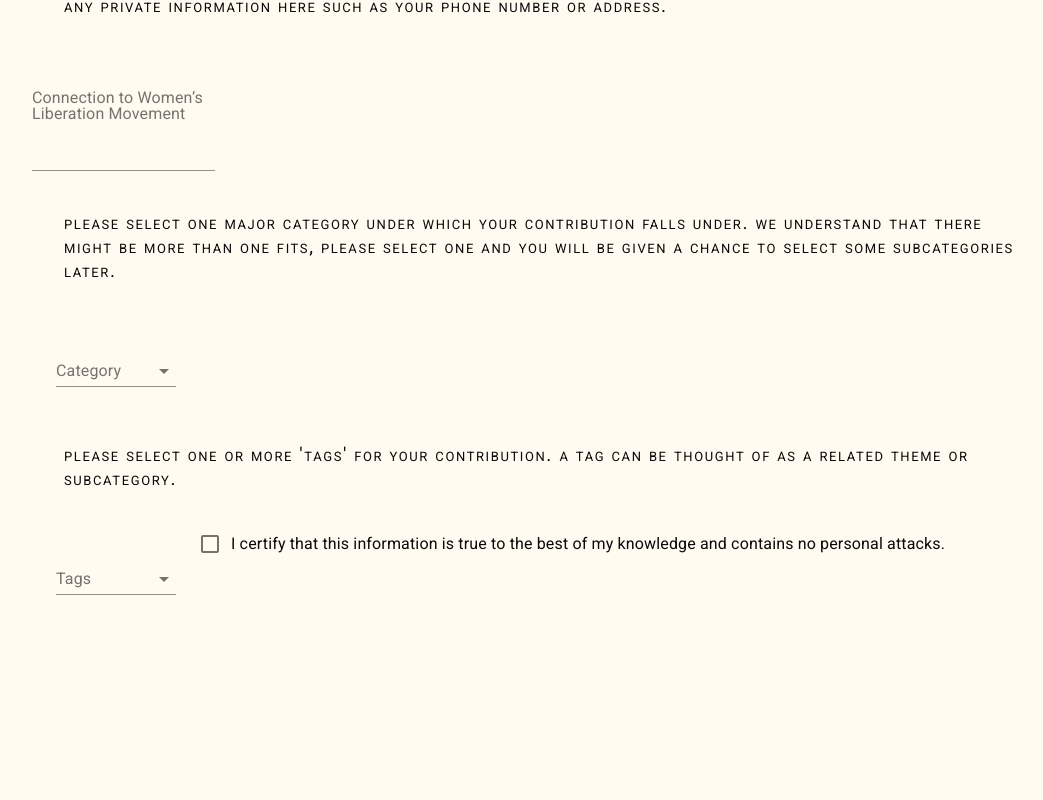
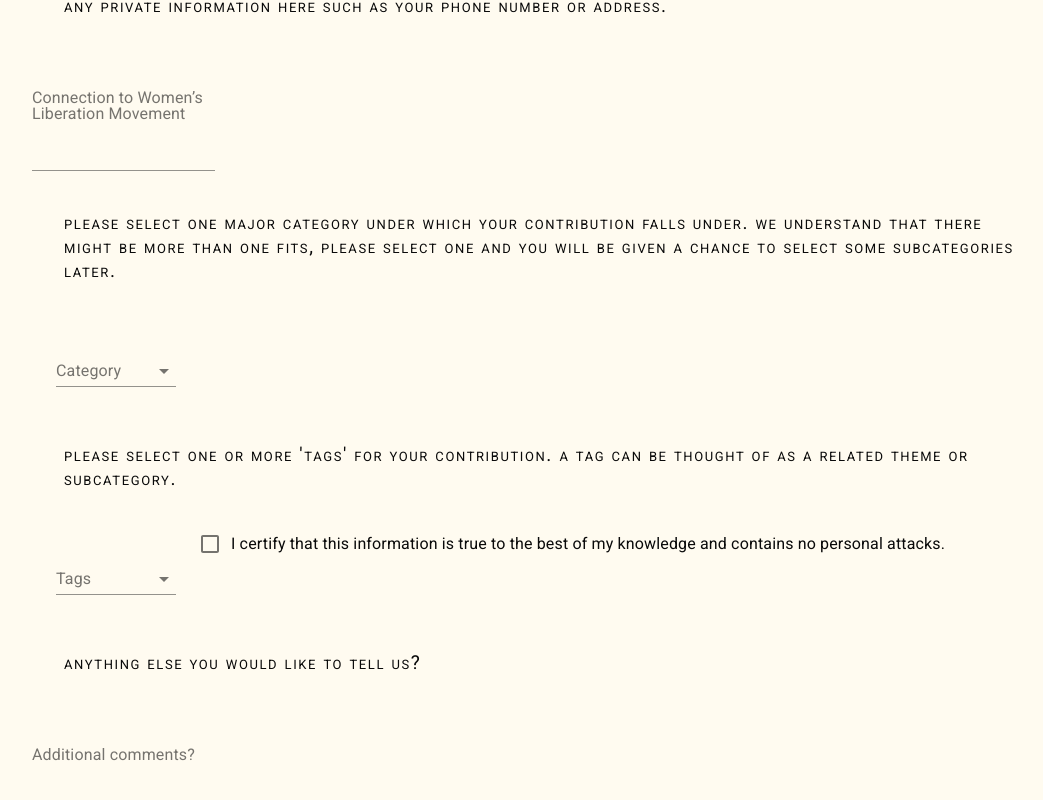
Before and after one commit to founders-programme-2/howl, a React (Create React App) app in the folder client/: page /form in a window 1280 px wide. Shown: the part 1715-2515 px from the top of the page, without its empty margins (120-1163 px from the left). Before the commit the page ends 2430 px from the top, so only its background shows below. Built offline with nearby package versions, Linux system fonts and the light colour scheme; what react-a11y would draw is missing.

Commit message:
add a textField for additional comments. Sort tags and cats before mapping

```diff
--- a/client/src/Components/Form/AdditionalInfo/index.js
+++ b/client/src/Components/Form/AdditionalInfo/index.js
@@ -62,7 +62,7 @@ const AdditionalInfo = ({
             id: 'category',
           }}
         >
-          {arrCategory.map(cat => (
+          {arrCategory.sort().map(cat => (
             <MenuItem value={cat} key={cat}>
               {cat}
             </MenuItem>
@@ -70,8 +70,8 @@ const AdditionalInfo = ({
         </Select>
       </FormControl>
       <p>
-        Please select one or more &#39;tags&#39; for your contribution. A tag can be
-        thought of as a related theme or subcategory.{' '}
+        Please select one or more &#39;tags&#39; for your contribution. A tag
+        can be thought of as a related theme or subcategory.{' '}
       </p>
       <FormControl className={classes.formControl}>
         <InputLabel htmlFor="selectMultipleCheckbox">Tags</InputLabel>
@@ -90,7 +90,7 @@ const AdditionalInfo = ({
           )}
           MenuProps={MenuProps}
         >
-          {arrTags.map(tag => (
+          {arrTags.sort().map(tag => (
             <MenuItem key={tag} value={tag}>
               <Checkbox checked={tags.indexOf(tag) > -1} />
               <ListItemText primary={tag} />
@@ -110,6 +110,19 @@ const AdditionalInfo = ({
           label="I certify that this information is true to the best of my knowledge and contains no personal attacks."
         />
       </FormControl>
+      <p>Anything else you would like to tell us?</p>
+      <TextField
+        id="notes"
+        label="Additional comments?"
+        name="notes"
+        value={wlmConnection}
+        multiline
+        rows="4"
+        placeholder="Talk to us!"
+        className={classes.textField}
+        margin="normal"
+        onChange={textChange('notes')}
+      />
     </Fragment>
   );
 };
```
